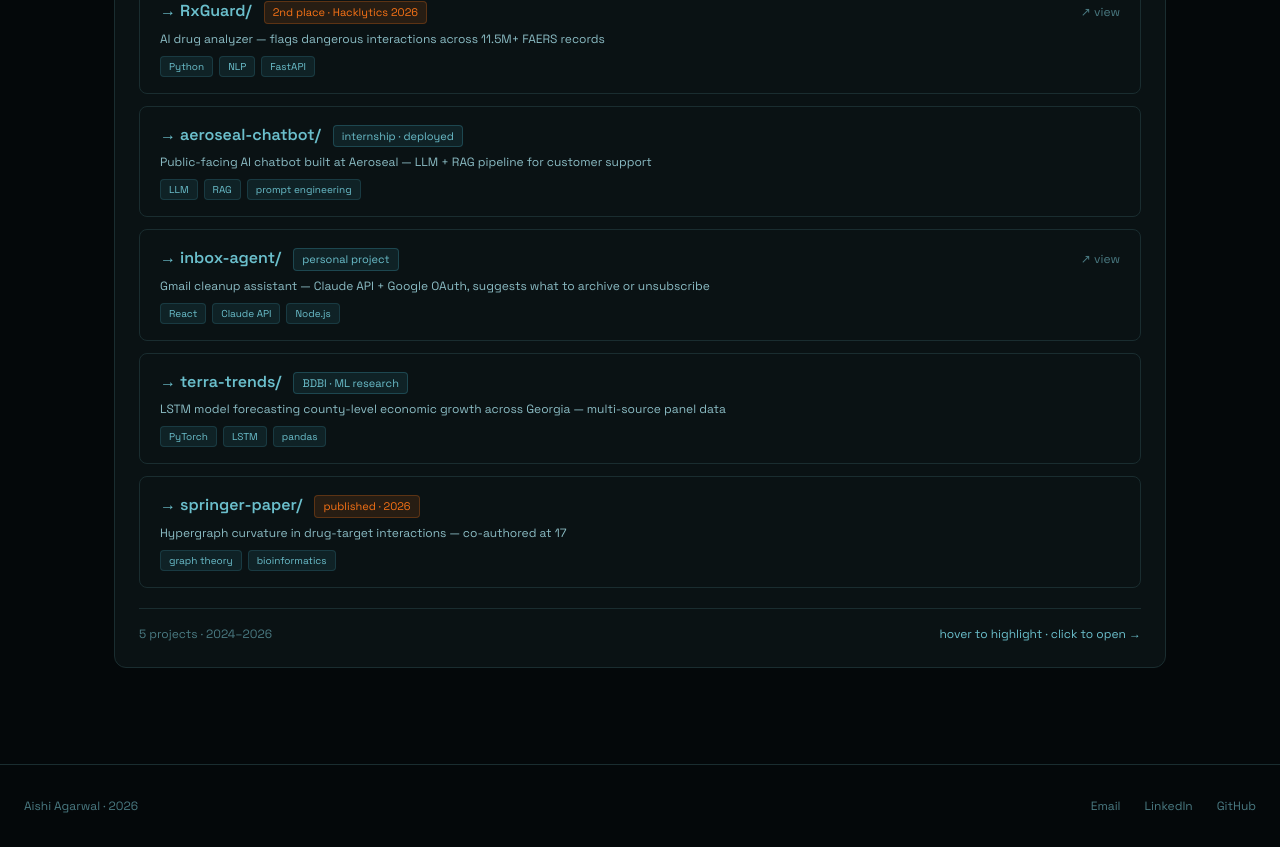
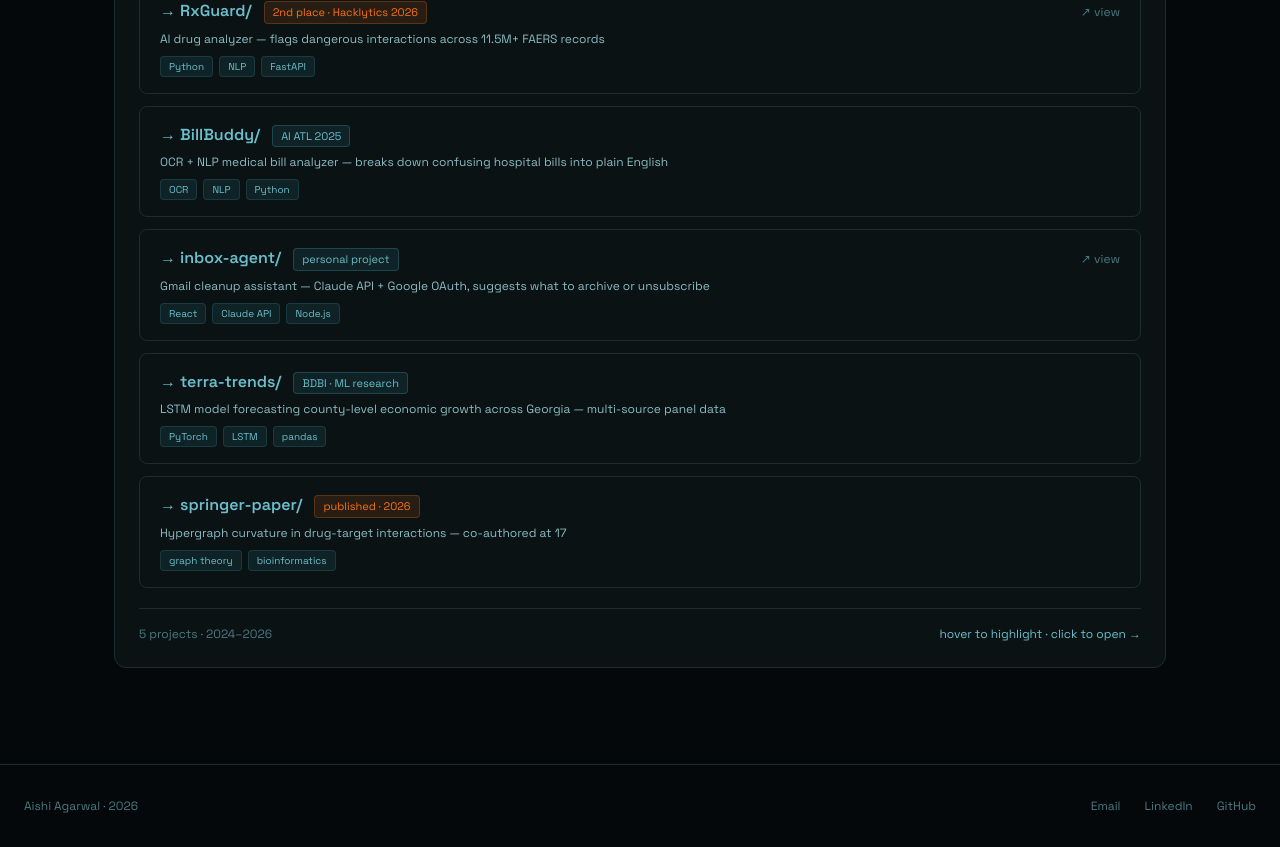
Before and after one commit to Aishi25/PersonalPortfolio, a Next.js app: page / in a window 1280 px wide. Shown: the part 1960-2807 px from the top of the page. Built offline with nearby package versions, Linux system fonts and the light colour scheme.

Commit message:
Swap Aeroseal chatbot for BillBuddy in projects

```diff
--- a/components/Projects.tsx
+++ b/components/Projects.tsx
@@ -13,12 +13,12 @@ const PROJECTS = [
     href: "https://github.com/Aishi25",
   },
   {
-    slug: "aeroseal-chatbot/",
-    name: "Aeroseal Chatbot",
-    badge: "internship · deployed",
+    slug: "BillBuddy/",
+    name: "BillBuddy",
+    badge: "AI ATL 2025",
     badgeAccent: false,
-    description: "Public-facing AI chatbot built at Aeroseal — LLM + RAG pipeline for customer support",
-    tags: ["LLM", "RAG", "prompt engineering"],
+    description: "OCR + NLP medical bill analyzer — breaks down confusing hospital bills into plain English",
+    tags: ["OCR", "NLP", "Python"],
     href: null,
   },
   {
```
